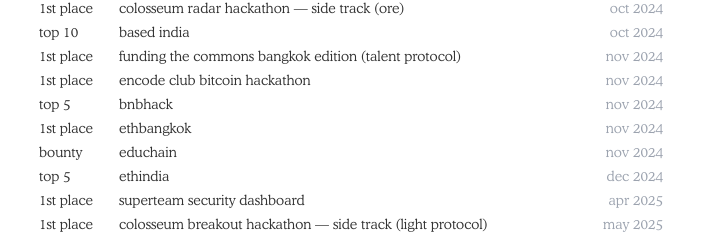
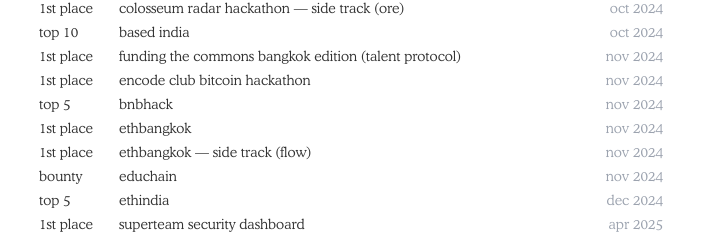
Before and after one commit to Not-Sarthak/portfolio, a Next.js app: page / in a window 1280 px wide. Shown: the part 2331-2565 px from the top of the page, without its empty margins (289-990 px from the left). Built offline with nearby package versions, Linux system fonts and the light colour scheme; a web font is replaced by a local one.

Commit message:
add ethbangkok flow side track win

```diff
--- a/src/data/resume.tsx
+++ b/src/data/resume.tsx
@@ -306,6 +306,7 @@
     { name: "encode club bitcoin hackathon", place: "1st place", date: "nov 2024", type: "hackathon" },
     { name: "bnbhack", place: "top 5", date: "nov 2024", type: "hackathon" },
     { name: "ethbangkok", place: "1st place", date: "nov 2024", type: "hackathon" },
+    { name: "ethbangkok — side track (flow)", place: "1st place", date: "nov 2024", type: "hackathon" },
     { name: "educhain", place: "bounty", date: "nov 2024", type: "hackathon" },
     { name: "ethindia", place: "top 5", date: "dec 2024", type: "hackathon" },
     { name: "onchain ai fellowship by fbi", place: "fellow", date: "dec 2024", type: "fellowship" },
```
